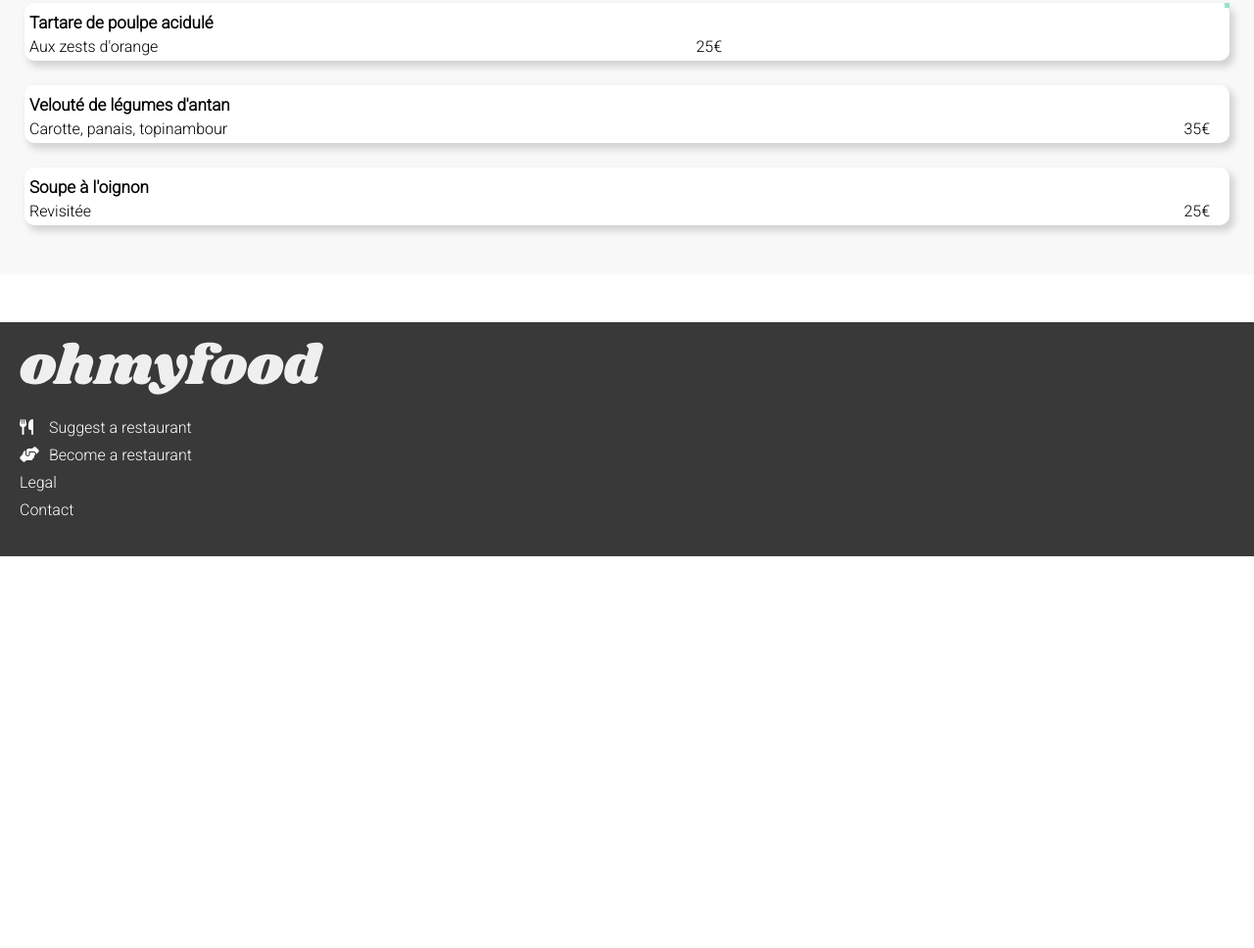
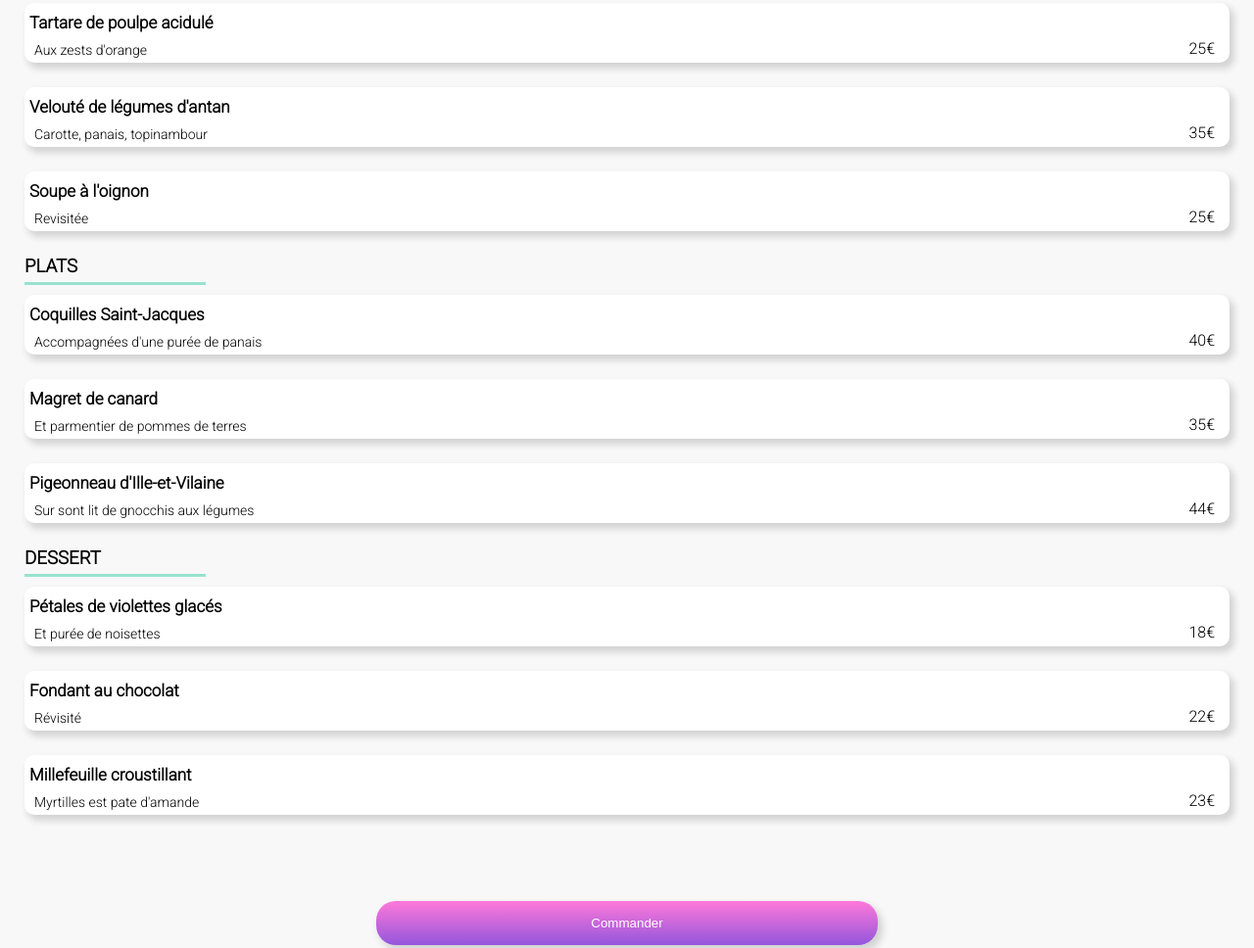
Before and after one commit to AholouChristopher/Ohmyfood_Project-3_11112021, a website: page menu_a_la_francaise.html in a window 1280 px wide. Shown: the part 425-1393 px from the top of the page at 98% size. Before the commit the page ends 993 px from the top, so only its background shows below. Drawn offline with Linux system fonts and the light colour scheme.

```diff
--- a/menu_a_la_francaise.html
+++ b/menu_a_la_francaise.html
@@ -9,7 +9,8 @@
     <script src="https://kit.fontawesome.com/a41e9403cf.js" crossorigin="anonymous"></script>
 
 </head>
-<body>
+<body class=container-menu>
+
   <header class="header">
      <div class="row justify-content__center">
       <i style="display: flex; align-items: center; position:relative; left:-58px" class="fas fa-arrow-left"></i>
@@ -17,36 +18,131 @@
      </div>
     <img src="public\images\restaurants\toa-heftiba-DQKerTsQwi0-unsplash.jpg" style="width: 100%; height: 250px ;object-fit: cover;" class=""></img>
   </header>
+
   <section class="menu">
     <div class="row justify-content__between">
       <h2>A la francaise </h2>
       <div class="card__picto row justify-content__center"><i class=" far fa-heart"></i></div>
     </div>
+    <!----entrée-->
     <h3 class="menu__titre">ENTREES</h3>
     <hr/>
-    <div class="card-Menu justify-content__between">
-        <div>
+    <div style="flex-wrap: nowrap;" class="card-Menu justify-content__between">
+        <div class="card-Menu__body">
           <h4 class="card__h4">Tartare de poulpe acidulé </h4>
-          <p class="card__p">Aux zests d'orange </p>
+          <div class="row justify-content__between">
+            <p class="card-Menu__p">Aux zests d'orange </p>
+            <span class="card-Menu__price">25€</span>
+          </div>
         </div>
-        <span class="card-Menu__price">25€</span>
-        <div class="rotate"></div>
+        <div class="rotate">
+          <span class="rotate-validate"><i class="fas fa-check-circle"></i></span>
+        </div>
     </div>
-      <div class="card-Menu justify-content__between">
-        <div>
-          <h4 class="card__h4">Velouté de légumes d'antan</h4>
-          <p class="card__p"> Carotte, panais, topinambour</p>
+    <div style="flex-wrap: nowrap;" class="card-Menu justify-content__between">
+      <div class="card-Menu__body">
+        <h4 class="card__h4">Velouté de légumes d'antan</h4>
+        <div class="row justify-content__between">
+          <p class="card-Menu__p">Carotte, panais, topinambour </p>
+          <span class="card-Menu__price">35€</span>
         </div>
-        <span class="card-Menu__price">35€</span>
       </div>
-      <div class="card-Menu justify-content__between">
-        <div>
-          <h4 class="card__h4">Soupe à l'oignon</h4>
-          <p class="card__p"> Revisitée</p>
-        </div>
+      <div class="rotate">
+        <span class="rotate-validate"><i class="fas fa-check-circle"></i></span>
+      </div>
+    </div>
+    <div style="flex-wrap: nowrap;" class="card-Menu justify-content__between">
+    <div class="card-Menu__body">
+      <h4 class="card__h4">Soupe à l'oignon </h4>
+      <div class="row justify-content__between">
+        <p class="card-Menu__p">Revisitée </p>
         <span class="card-Menu__price">25€</span>
       </div>
+    </div>
+    <div class="rotate">
+      <span class="rotate-validate"><i class="fas fa-check-circle"></i></span>
+    </div>
+    </div>
+      <!---------------plat-->
+    <h3 class="menu__titre">PLATS</h3>
+    <hr/>
+    <div style="flex-wrap: nowrap;" class="card-Menu justify-content__between">
+        <div class="card-Menu__body">
+          <h4 class="card__h4">Coquilles Saint-Jacques</h4>
+          <div class="row justify-content__between">
+            <p class="card-Menu__p">Accompagnées d'une purée de panais</p>
+            <span class="card-Menu__price">40€</span>
+          </div>
+        </div>
+        <div class="rotate">
+          <span class="rotate-validate"><i class="fas fa-check-circle"></i></span>
+        </div>
+    </div>
+    <div style="flex-wrap: nowrap;" class="card-Menu justify-content__between">
+      <div class="card-Menu__body">
+        <h4 class="card__h4">Magret de canard </h4>
+        <div class="row justify-content__between">
+          <p class="card-Menu__p">Et parmentier de pommes de terres</p>
+          <span class="card-Menu__price">35€</span>
+        </div>
+      </div>
+      <div class="rotate">
+        <span class="rotate-validate"><i class="fas fa-check-circle"></i></span>
+      </div>
+    </div>
+    <div style="flex-wrap: nowrap;" class="card-Menu justify-content__between">
+    <div class="card-Menu__body">
+      <h4 class="card__h4">Pigeonneau d'Ille-et-Vilaine </h4>
+      <div class="row justify-content__between">
+        <p class="card-Menu__p">Sur sont lit de gnocchis aux légumes </p>
+        <span class="card-Menu__price">44€</span>
+      </div>
+    </div>
+    <div class="rotate">
+      <span class="rotate-validate"><i class="fas fa-check-circle"></i></span>
+    </div>
+    </div>
+    <!------dessert-->
+    <h3 class="menu__titre">DESSERT</h3>
+    <hr/>
+    <div style="flex-wrap: nowrap;" class="card-Menu justify-content__between">
+        <div class="card-Menu__body">
+          <h4 class="card__h4">Pétales de violettes glacés</h4>
+          <div class="row justify-content__between">
+            <p class="card-Menu__p">Et purée de noisettes</p>
+            <span class="card-Menu__price">18€</span>
+          </div>
+        </div>
+        <div class="rotate">
+          <span class="rotate-validate"><i class="fas fa-check-circle"></i></span>
+        </div>
+    </div>
+    <div style="flex-wrap: nowrap;" class="card-Menu justify-content__between">
+      <div class="card-Menu__body">
+        <h4 class="card__h4">Fondant au chocolat </h4>
+        <div class="row justify-content__between">
+          <p class="card-Menu__p">Révisité</p>
+          <span class="card-Menu__price">22€</span>
+        </div>
+      </div>
+      <div class="rotate">
+        <span class="rotate-validate"><i class="fas fa-check-circle"></i></span>
+      </div>
+    </div>
+    <div style="flex-wrap: nowrap;" class="card-Menu justify-content__between">
+    <div class="card-Menu__body">
+      <h4 class="card__h4">Millefeuille croustillant</h4>
+      <div class="row justify-content__between">
+        <p class="card-Menu__p">Myrtilles est pate d'amande</p>
+        <span class="card-Menu__price">23€</span>
+      </div>
+    </div>
+    <div class="rotate">
+      <span class="rotate-validate"><i class="fas fa-check-circle"></i></span>
+    </div>
+    </div>
   </section>
+  <button class="header__btn btn--modif ">Commander</button>
   <footer class="footer">
     <img src="public\images\logo\ohmyfood@2x.svg" class="footer__img"></img>
     <ul>
--- a/sass/pages/_homepage.scss
+++ b/sass/pages/_homepage.scss
@@ -17,7 +17,9 @@
   }
   &__p{
     margin-bottom: 5px;
-    margin-top: 5px;}
+    margin-top: 5px;
+  }
+
   &__body{
     width: 90%;
     margin: auto;
--- a/sass/pages/_toute_les_autres_pages.scss
+++ b/sass/pages/_toute_les_autres_pages.scss
@@ -1,22 +1,52 @@
+
+ .container-menu{
+  background: #f8f8f8;
+ }
+ .btn--modif{
+   position: relative;
+   top: -36px;
+   position: relative;
+   top: -36px;
+    width: 40%;
+   justify-content: center;
+ }
  .card-Menu{
   display: flex;
   flex-wrap: wrap;
+  overflow: hidden;
+
   width: 100%;
   background: white;
   border-radius: 10px;
   margin-bottom: 25px;
   box-shadow: 4px 5px 7px 1px lightgrey;
-
+   &__body{
+    min-width:100%;
+    transition: all 1s linear;
+   }
+   &__p{
+    margin-bottom: 5px;
+    margin-top: 5px;
+    font-size: 14px;
+    overflow: hidden;
+    white-space: nowrap;
+    text-overflow: ellipsis;
+    width: 80%;
+   }
   &__price{
     display: flex;
     align-items: end;
     padding-bottom: 5px;
     margin-right: 20px;
   }
+  &:hover  .card-Menu__body{
+    min-width:80%;
+  }
   &:hover > .rotate{
-    height: auto;
-    width: 50px;
-
+    transform: translateX(0px);
+    span{
+      transform: rotate(0deg);
+    }
 
   }
   div{
@@ -42,10 +72,27 @@
 }
 
 .rotate{
-
-  height: 0px;
-  width: 0px;
+  display: flex;
+  justify-content: center;
+  align-items:center;
   padding: 0px;
   background-color:#99E2D0;
-  transition: all 280ms linear;
+  border-radius:0px  10px 10px 0px;
+  height: auto;
+  width: 20%;
+  transform: translateX(100%);
+  z-index: 1;
+  transition: transform 500ms linear;
+
+  span{
+    transform:rotate(-360deg);
+    transition : transform  500ms 400ms  ease-out;
+  }
 }
+
+.rotate-validate{
+  font-size: 30px;
+  color: white;
+
+
+}
```
Also changed, not shown: public/css/style.css, 1 other file.
